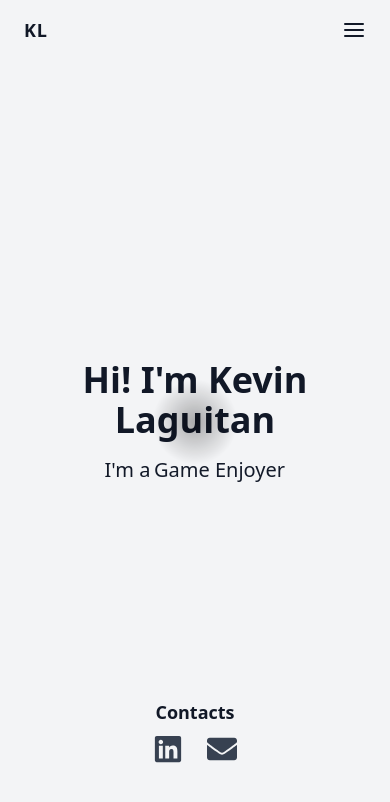
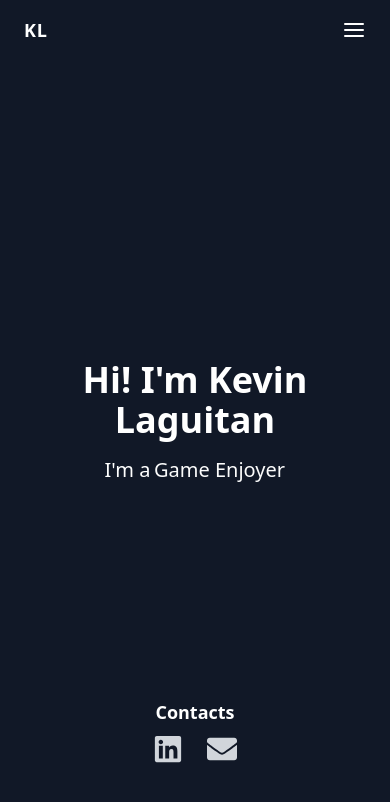
Before and after one commit to Kevin-MeepL/my-portfolio, a React (Vite) app: page / in a window 390 px wide. Shown: the top 802 px of the page. Built offline with nearby package versions, Linux system fonts and the light colour scheme.

Commit message:
mouse highlight only on PC, default darkmode

```diff
--- a/src/component/ScrollSection.jsx
+++ b/src/component/ScrollSection.jsx
@@ -1,9 +1,8 @@
-import React, { useState } from "react";
+import React, { useState, useEffect } from "react";
 import FloatingNav from "./FloatingNav";
 import HomeSection from "./Home";
 import ProjectSection from "./Projects";
 import AboutSection from "./About";
-
 
 // Section data remains the same
 const sections = [
@@ -13,7 +12,6 @@ const sections = [
 ];
 
 const ScrollSections = () => {
-  // Moved hooks inside the component
   const [spotlight, setSpotlight] = useState({ x: "50%", y: "50%" });
 
   const handleMouseMove = (e) => {
@@ -23,25 +21,23 @@ const ScrollSections = () => {
   const isDarkMode = document.documentElement.classList.contains("dark");
 
   return (
-    // Outer container fixed to the viewport height
     <div onMouseMove={handleMouseMove} className="relative h-screen">
-      {/* Global Spotlight */}
+      {/* Hide spotlight on mobile and show only on md+ screens */}
       <div
-        className="fixed top-0 left-0 pointer-events-none z-50"
+        className="hidden md:block fixed top-0 left-0 pointer-events-none z-50"
         style={{
           left: spotlight.x,
           top: spotlight.y,
           width: "120px",
           height: "120px",
           borderRadius: "50%",
-          background:isDarkMode
-          ? "radial-gradient(circle, rgba(255,255,255,0.3) 0%, rgba(255,255,255,0) 50%)"  // light tint for dark mode
-          : "radial-gradient(circle, rgba(0,0,0,0.3) 0%, rgba(0,0,0,0) 50%)",
+          background: isDarkMode
+            ? "radial-gradient(circle, rgba(255,255,255,0.3) 0%, rgba(255,255,255,0) 50%)"
+            : "radial-gradient(circle, rgba(0,0,0,0.3) 0%, rgba(0,0,0,0) 50%)",
           transform: "translate(-50%, -50%)",
         }}
       />
       <FloatingNav sections={sections} />
-      {/* Scroll container takes full height and scrolls its overflowing content */}
       <div
         id="scroll-container"
         className="overflow-y-scroll snap-y snap-mandatory hide-scrollbar h-full scroll-smooth"
--- a/src/component/ThemeToggle.jsx
+++ b/src/component/ThemeToggle.jsx
@@ -2,7 +2,7 @@ import { useEffect, useState } from "react";
 
 const ThemeToggle = () => {
   const [darkMode, setDarkMode] = useState(() => {
-    return localStorage.getItem("theme") === "dark";
+    return localStorage.getItem("theme") !== "light"; // Default to dark mode
   });
 
   useEffect(() => {
```
